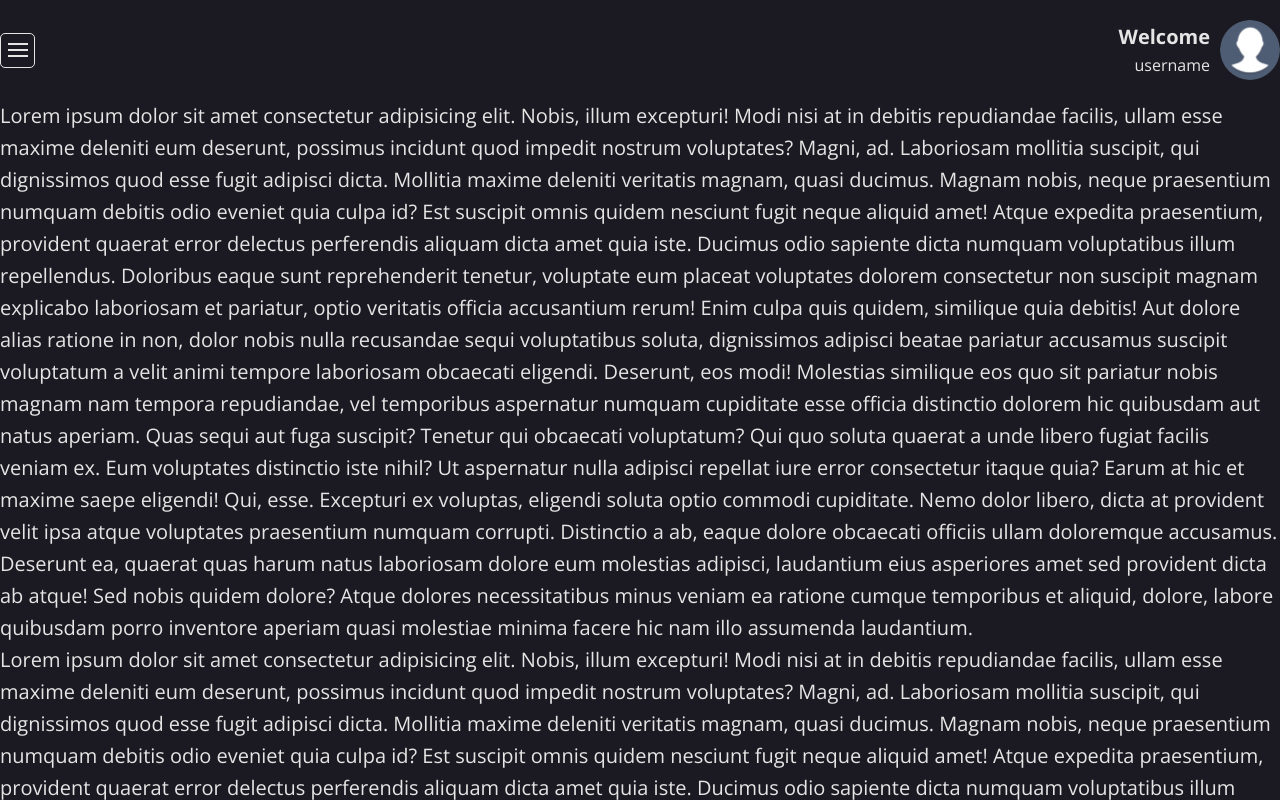
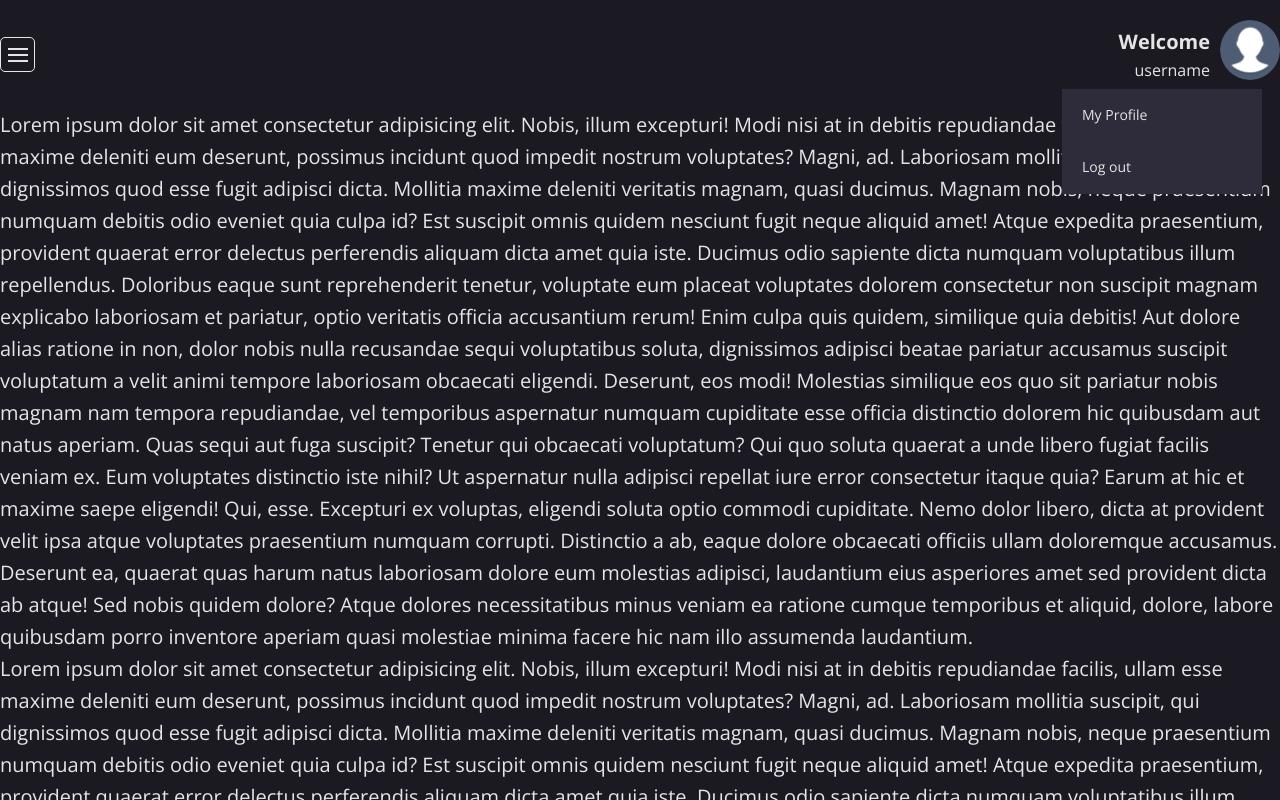
Before and after one commit to ericktec/GYM-planner, a React (Create React App) app: page /test in a window 1280 px wide. Shown: the top 800 px of the page. Built offline with nearby package versions, Linux system fonts and the light colour scheme.

Commit message:
Drop down for profile

```diff
--- a/src/assets/styles/utilities.scss
+++ b/src/assets/styles/utilities.scss
@@ -41,3 +41,8 @@
 .font-bold {
     font-weight: bold;
 }
+
+.no-link {
+    color: var(--primary-gray);
+    text-decoration: none;
+}
--- /dev/null
+++ b/src/components/DropDown/DropDown.js
@@ -0,0 +1,30 @@
+import React, { useState } from 'react';
+import "./DropDown.scss";
+
+const DropDown = ({ labelComponent, children }) => {
+
+    const [active, setActive] = useState(false);
+
+    const toggleActive = () => {
+        setActive((prev) => !prev);
+    }
+
+    return (
+        <div className="dropdown">
+            <div onClick={toggleActive} className="dropdown__label">
+                {labelComponent}
+            </div>
+            <ul className={`dropdown__menu ${active ? "dropdown__menu-active" : ""}`}>
+                {
+                    children.map((children, i) => React.cloneElement(children, {
+                        className: "dropdown__option",
+                        key: i
+                    }))
+                }
+            </ul>
+        </div>
+    )
+}
+
+
+export default DropDown;
--- /dev/null
+++ b/src/components/DropDown/DropDown.scss
@@ -0,0 +1,32 @@
+.dropdown {
+    position: relative;
+
+    &__label {
+        cursor: pointer;
+    }
+
+    &__menu {
+        position: absolute;
+        width: 20rem;
+        top: 100%;
+        right: 30%;
+        list-style: none;
+        background-color: var(--secondary-blue);
+        transition: transform .1s linear;
+        transform-origin: top;
+
+        &-active {
+            transform: scaleY(0);
+        }
+    }
+
+    &__option {
+        cursor: pointer;
+        font-size: 1.4rem;
+        padding: 1.5rem 2rem;
+
+        &:hover {
+            background-color: var(--primary-orange);
+        }
+    }
+}
--- a/src/components/Inputs/InputSelectMany/InputSelectMany.js
+++ b/src/components/Inputs/InputSelectMany/InputSelectMany.js
@@ -15,6 +15,7 @@ const InputSelectMany = ({ optionsSelected, setOptionsSelected, options, label,
 
     const dropdownHandler = event => {
         if (!dropdown.current) return;
+        console.log(dropdown.current)
         if (dropdown.current.contains(event.target) && !event?.target.closest(".input--select-many__badge")) return setDropDownActive(prev => !prev);
         setDropDownActive(false);
     };
--- a/src/components/Inputs/InputSelectMany/InputSelectMany.scss
+++ b/src/components/Inputs/InputSelectMany/InputSelectMany.scss
@@ -16,7 +16,6 @@
     }
 
     &__dropdown {
-        // display: none;
         opacity: 0;
         position: absolute;
         border: 1px solid var(--primary-gray);
--- a/src/components/NavBar/Profile/Profile.js
+++ b/src/components/NavBar/Profile/Profile.js
@@ -1,5 +1,7 @@
 import "./Profile.scss";
 import defaultProfilePicture from "./profilePicture.svg";
+import DropDown from '../../DropDown/DropDown';
+import { Link } from 'react-router-dom';
 
 const Profile = ({ username, profileImage }) => {
 
@@ -9,7 +11,11 @@ const Profile = ({ username, profileImage }) => {
                 <p className="profile__welcome-text">Welcome</p>
                 <p className="profile__username">{username}</p>
             </div>
-            <img className="profile__img" src={profileImage} alt="Profile" />
+
+            <DropDown labelComponent={<img className="profile__img" src={profileImage} alt="Profile" />} >
+                <li><Link className='no-link' to="#">My Profile</Link></li>
+                <li><Link className='no-link' to="#">Log out</Link></li>
+            </DropDown>
         </div>
     )
 }
```
